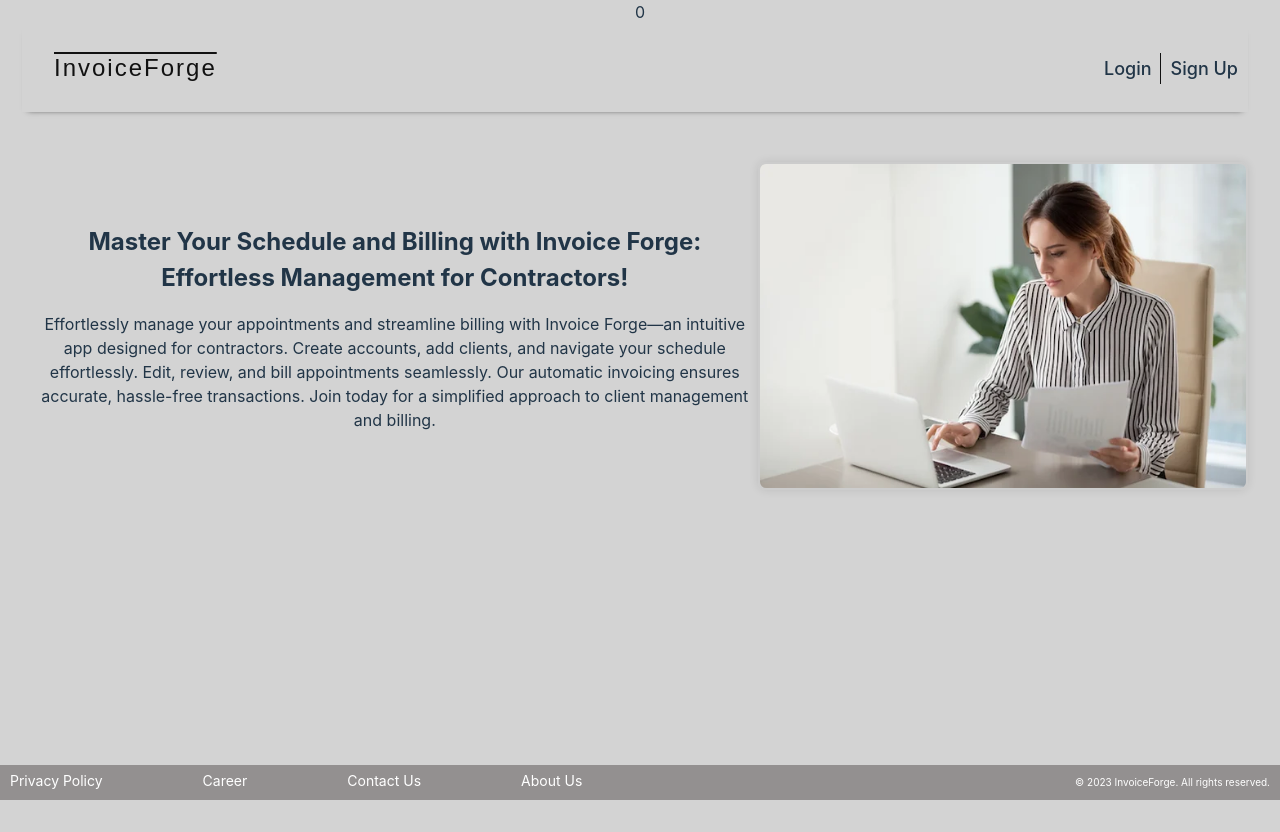
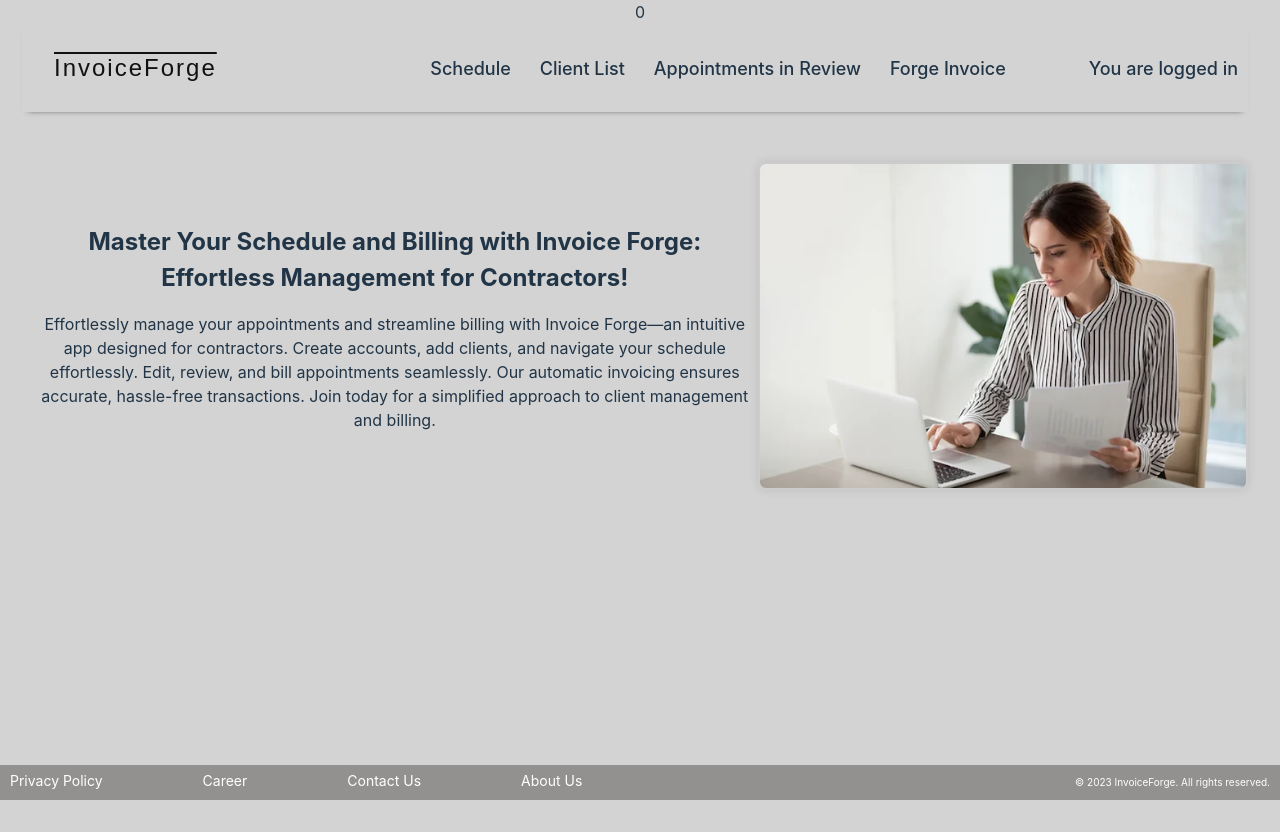
Before and after one commit to onipedeo/InvoiceForge, a React (Vite) app in the folder frontend/: page / in a window 1280 px wide. Built offline with nearby package versions, Linux system fonts and the light colour scheme; no server answers.

Commit message:
pass userId for conditional rendering

```diff
--- a/frontend/src/components/TopNavBar.jsx
+++ b/frontend/src/components/TopNavBar.jsx
@@ -3,7 +3,7 @@ import "../styles/top-navbar.scss";
 import LoginModal from "./LoginModal";
 
 export default function TopNavBar(props) {
-  const { setUserData, userData } = props
+  const { userId, setUserId } = props
 
   const [isLoginModalOpen, setIsLoginModalOpen] = useState(false);
 
@@ -19,7 +19,7 @@ export default function TopNavBar(props) {
     <nav className="top-nav-bar">
       <span className="top-nav-bar__logo">InvoiceForge</span>
 
-      {userData &&
+      {userId!== 0 &&
       <div className="top-nav-bar__list">
         <span>Schedule</span>
         <span>Client List</span>
@@ -28,12 +28,12 @@ export default function TopNavBar(props) {
       </div>}
 
       <div className="top-nav-bar__authentication">
-        {!userData && (<span onClick={handleLoginClick}>Login</span>)}
-        {userData && (<span>Welcome, {userData.first_name}</span>)}
-        {!userData && (<span>Sign Up</span>)}
+        {userId === 0 && (<span onClick={handleLoginClick}>Login</span>)}
+        {userId !== 0 && (<span>You are logged in</span>)}
+        {userId === 0 && (<span>Sign Up</span>)}
       </div>
 
-      {isLoginModalOpen && <LoginModal onClose={handleModalClose} setUserData={setUserData}/>}
+      {isLoginModalOpen && userId === 0 && <LoginModal onClose={handleModalClose} userId={userId} setUserId={setUserId}/>}
     </nav>
   );
 }
```
